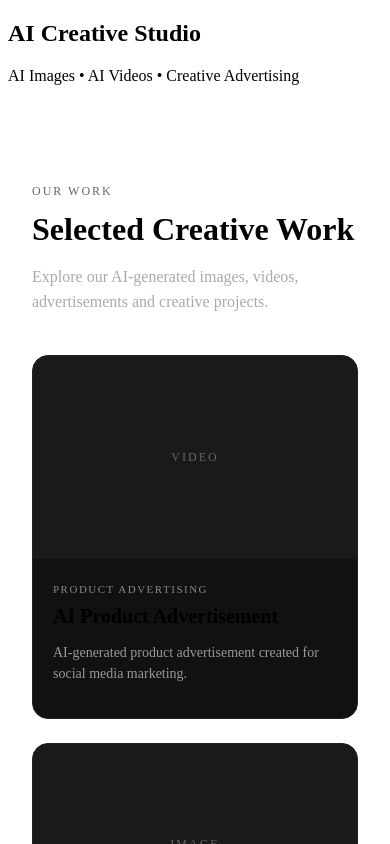
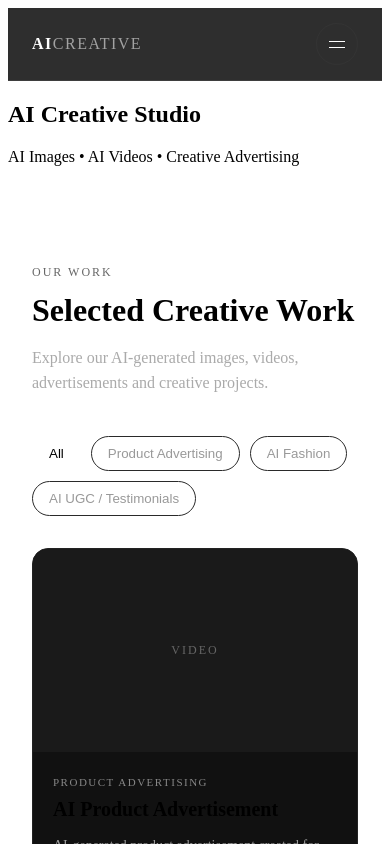
Before and after one commit to sumedh22kar/ai-creative-portfolio, a React (Vite) app: page / in a window 390 px wide. Shown: the top 844 px of the page. Built offline with nearby package versions, Linux system fonts and the light colour scheme.

Commit message:
Add responsive navigation

```diff
--- /dev/null
+++ b/src/components/Navbar/Navbar.jsx
@@ -0,0 +1,54 @@
+import { useState } from "react";
+
+function Navbar() {
+  const [menuOpen, setMenuOpen] = useState(false);
+
+  const closeMenu = () => {
+    setMenuOpen(false);
+  };
+
+  return (
+    <header className="navbar">
+      <div className="navbar__container">
+        <a href="#top" className="navbar__logo" onClick={closeMenu}>
+          AI<span>CREATIVE</span>
+        </a>
+
+        <button
+          type="button"
+          className="navbar__menu-button"
+          aria-label="Toggle navigation"
+          aria-expanded={menuOpen}
+          onClick={() => setMenuOpen((current) => !current)}
+        >
+          <span />
+          <span />
+        </button>
+
+        <nav
+          className={
+            menuOpen ? "navbar__links navbar__links--open" : "navbar__links"
+          }
+        >
+          <a href="#portfolio" onClick={closeMenu}>
+            Work
+          </a>
+
+          <a href="#services" onClick={closeMenu}>
+            Services
+          </a>
+
+          <a href="#about" onClick={closeMenu}>
+            About
+          </a>
+
+          <a href="#contact" onClick={closeMenu}>
+            Contact
+          </a>
+        </nav>
+      </div>
+    </header>
+  );
+}
+
+export default Navbar;
--- a/src/components/Portfolio/Portfolio.jsx
+++ b/src/components/Portfolio/Portfolio.jsx
@@ -1,10 +1,28 @@
+import { useMemo, useState } from "react";
 import { projects } from "../../data/projects";
 import PortfolioCard from "./PortfolioCard";
 
 function Portfolio() {
-  const publishedProjects = projects
-    .filter((project) => project.published)
-    .sort((a, b) => a.displayOrder - b.displayOrder);
+  const [activeCategory, setActiveCategory] = useState("All");
+
+  const categories = useMemo(() => {
+    const uniqueCategories = [
+      ...new Set(projects.map((project) => project.category)),
+    ];
+
+    return ["All", ...uniqueCategories];
+  }, []);
+
+  const filteredProjects = useMemo(() => {
+    return projects
+      .filter((project) => project.published)
+      .filter(
+        (project) =>
+          activeCategory === "All" ||
+          project.category === activeCategory,
+      )
+      .sort((a, b) => a.displayOrder - b.displayOrder);
+  }, [activeCategory]);
 
   return (
     <section className="portfolio-section" id="portfolio">
@@ -19,8 +37,25 @@ function Portfolio() {
         </p>
       </div>
 
+      <div className="portfolio-filters">
+        {categories.map((category) => (
+          <button
+            key={category}
+            type="button"
+            className={
+              activeCategory === category
+                ? "portfolio-filter active"
+                : "portfolio-filter"
+            }
+            onClick={() => setActiveCategory(category)}
+          >
+            {category}
+          </button>
+        ))}
+      </div>
+
       <div className="portfolio-grid">
-        {publishedProjects.map((project) => (
+        {filteredProjects.map((project) => (
           <PortfolioCard key={project.id} project={project} />
         ))}
       </div>
--- a/src/index.css
+++ b/src/index.css
@@ -92,3 +92,130 @@
     font-size: 32px;
   }
 }
+.portfolio-filters {
+  display: flex;
+  flex-wrap: wrap;
+  gap: 10px;
+  margin-bottom: 32px;
+}
+
+.portfolio-filter {
+  border: 1px solid #2a2a2a;
+  border-radius: 999px;
+  padding: 9px 16px;
+  background: transparent;
+  color: #999;
+  cursor: pointer;
+  transition:
+    background 0.2s ease,
+    color 0.2s ease,
+    border-color 0.2s ease;
+}
+
+.portfolio-filter:hover {
+  border-color: #555;
+  color: #fff;
+}
+
+.portfolio-filter.active {
+  background: #fff;
+  border-color: #fff;
+  color: #000;
+}
+.navbar {
+  position: sticky;
+  top: 0;
+  z-index: 1000;
+  width: 100%;
+  background: rgba(10, 10, 10, 0.85);
+  backdrop-filter: blur(16px);
+  border-bottom: 1px solid rgba(255, 255, 255, 0.08);
+}
+
+.navbar__container {
+  max-width: 1280px;
+  min-height: 72px;
+  margin: 0 auto;
+  padding: 0 24px;
+
+  display: flex;
+  align-items: center;
+  justify-content: space-between;
+}
+
+.navbar__logo {
+  color: #fff;
+  text-decoration: none;
+  font-size: 16px;
+  font-weight: 800;
+  letter-spacing: 1.5px;
+}
+
+.navbar__logo span {
+  font-weight: 400;
+  opacity: 0.55;
+}
+
+.navbar__links {
+  display: flex;
+  align-items: center;
+  gap: 32px;
+}
+
+.navbar__links a {
+  color: #aaa;
+  text-decoration: none;
+  font-size: 14px;
+  transition: color 0.2s ease;
+}
+
+.navbar__links a:hover {
+  color: #fff;
+}
+
+.navbar__menu-button {
+  display: none;
+  width: 42px;
+  height: 42px;
+  border: 1px solid #333;
+  border-radius: 50%;
+  background: transparent;
+  cursor: pointer;
+
+  align-items: center;
+  justify-content: center;
+  flex-direction: column;
+  gap: 5px;
+}
+
+.navbar__menu-button span {
+  width: 16px;
+  height: 1px;
+  background: #fff;
+}
+
+@media (max-width: 700px) {
+  .navbar__menu-button {
+    display: flex;
+  }
+
+  .navbar__links {
+    display: none;
+    position: absolute;
+    top: 72px;
+    left: 0;
+    right: 0;
+
+    padding: 24px;
+    flex-direction: column;
+    align-items: flex-start;
+    gap: 20px;
+
+    background: rgba(10, 10, 10, 0.97);
+    border-bottom: 1px solid #222;
+  }
+
+  .navbar__links--open {
+    display: flex;
+  }
+}
--- a/src/pages/Home.jsx
+++ b/src/pages/Home.jsx
@@ -1,15 +1,20 @@
+import Navbar from "../components/Navbar/Navbar";
 import Portfolio from "../components/Portfolio/Portfolio";
 
 function Home() {
   return (
+    <div id="top">
+      <Navbar />
+
       <main>
-      <section>
+        <section className="hero-placeholder">
           <h1>AI Creative Studio</h1>
           <p>AI Images • AI Videos • Creative Advertising</p>
         </section>
 
         <Portfolio />
       </main>
+    </div>
   );
 }
 
```
Lines whose indentation alone changed are shown as unchanged.
